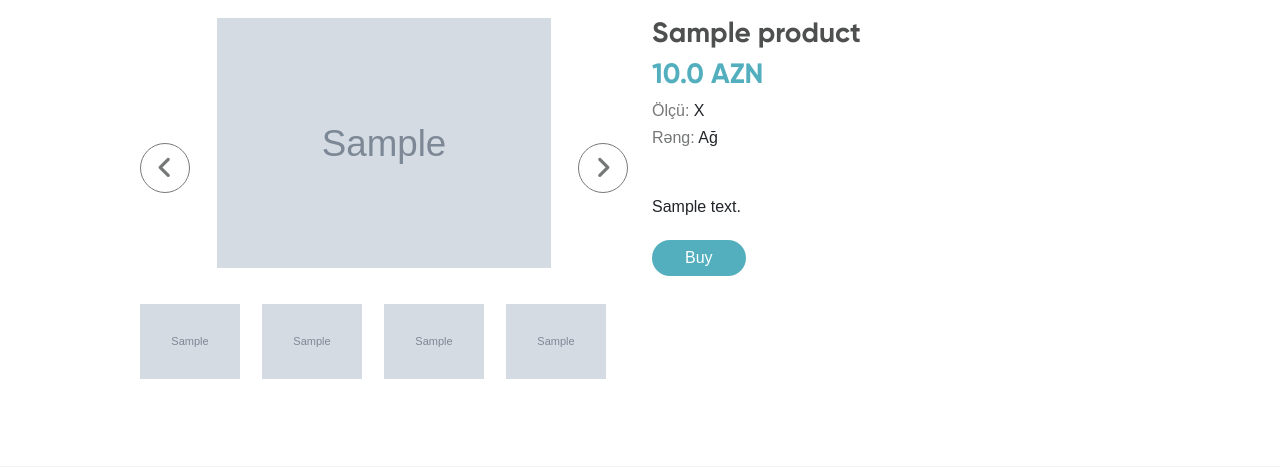
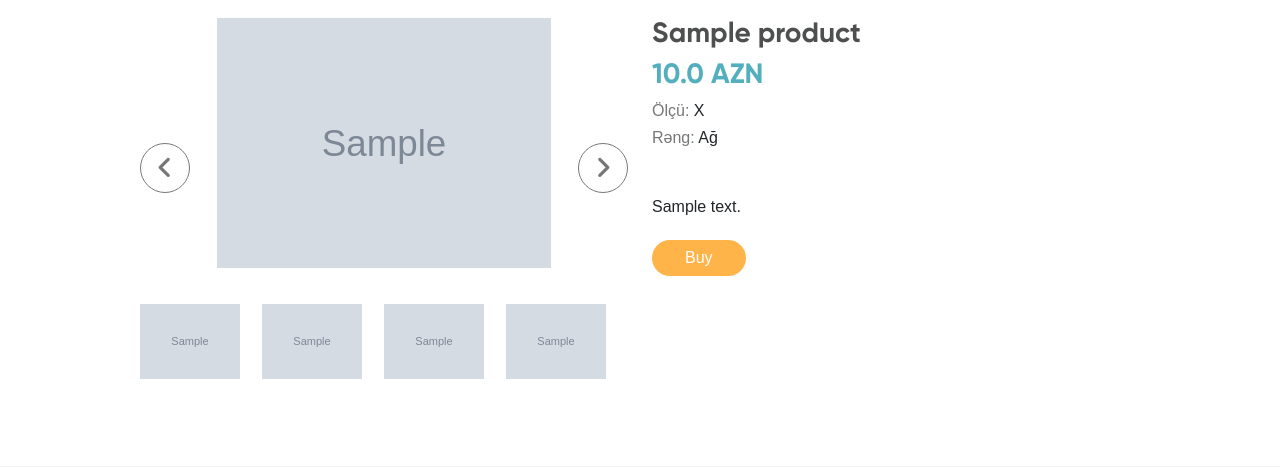
Before and after one commit to muradmuzaffar/Limitless, a Django app: page /store-single/1 in a window 1280 px wide. Shown: the part 202-669 px from the top of the page. Run offline with Django 3.2, Linux system fonts and the light colour scheme; tables that the repository leaves empty hold one stand-in row (values such as "Sample post"); grey boxes marked "Sample" are stand-in pictures; some libraries are stand-ins or nearby versions.

Commit message:
buy button

```diff
--- a/templates/store-single.html
+++ b/templates/store-single.html
@@ -95,7 +95,7 @@
         <h5 class="fs-6"><span style="color: #767777;">Ölçü:</span> {{product.size}}</h5>
         <h5 class="fs-6"><span style="color: #767777;">Rəng:</span> {{product.color}}</h5>
         <p class="mt-5">{{product.about|linebreaks}}</p>
-        <button class=" btn button-cyan store-single-button">Buy</button>
+        <button class=" btn button-orange store-single-button">Buy</button>
        </div>
 
     </div>
```
